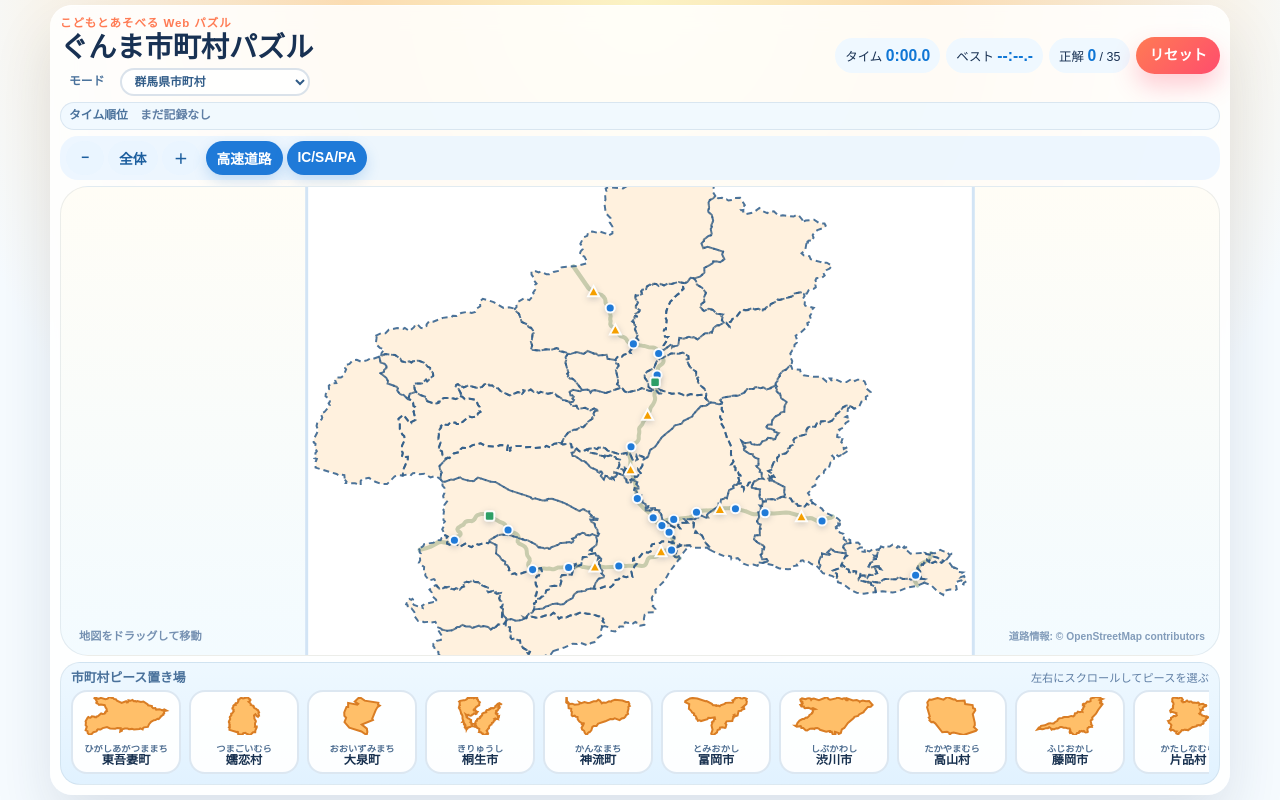
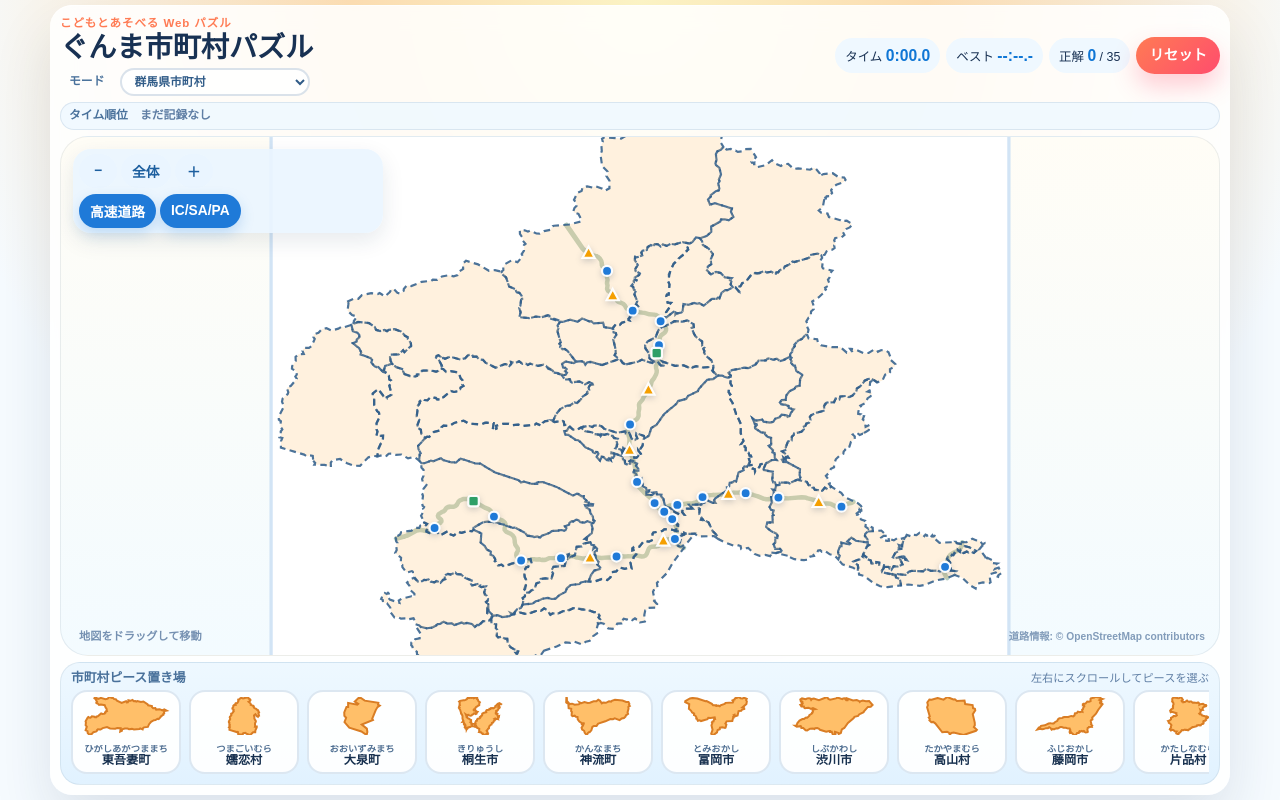
Before and after one commit to fu15mix/gunma-puzzle, a React (Vite) app: page / in a window 1280 px wide. Built offline with nearby package versions, Linux system fonts and the light colour scheme.

Commit message:
Keep map size while wrapping controls

```diff
--- a/src/App.css
+++ b/src/App.css
@@ -218,7 +218,7 @@ h1 {
   min-height: 0;
   min-width: 0;
   display: grid;
-  grid-template-rows: auto minmax(0, 1fr) auto;
+  grid-template-rows: minmax(0, 1fr) auto;
   gap: 8px;
 }
 
@@ -263,16 +263,21 @@ h1 {
 }
 
 .map-controls {
+  position: absolute;
+  top: 12px;
+  left: 12px;
+  z-index: 2;
   display: flex;
   align-items: center;
   flex-wrap: wrap;
   justify-content: flex-start;
   gap: 6px;
-  width: 100%;
+  width: min(310px, calc(100% - 24px));
   margin: 0;
   padding: 5px 6px;
   border-radius: 18px;
-  background: rgba(234, 245, 255, 0.82);
+  background: rgba(234, 245, 255, 0.9);
+  box-shadow: 0 8px 22px rgba(24, 49, 83, 0.1);
 }
 
 .map-control-group {
--- a/src/components/PuzzleBoard.tsx
+++ b/src/components/PuzzleBoard.tsx
@@ -423,6 +423,11 @@ export default function PuzzleBoard({
 
   return (
     <div className="play-area">
+      <div className="map-frame">
+        {note ? <p className="map-note">{note}</p> : null}
+        {visibleOverlays.length > 0 || visiblePois.length > 0 ? (
+          <p className="map-attribution">道路情報: © OpenStreetMap contributors</p>
+        ) : null}
         <div className="map-controls" aria-label="地図表示">
           <div className="map-control-group">
             <button
@@ -466,11 +471,6 @@ export default function PuzzleBoard({
             ) : null}
           </div>
         </div>
-      <div className="map-frame">
-        {note ? <p className="map-note">{note}</p> : null}
-        {visibleOverlays.length > 0 || visiblePois.length > 0 ? (
-          <p className="map-attribution">道路情報: © OpenStreetMap contributors</p>
-        ) : null}
         {viewScale > MIN_VIEW_SCALE ? (
           <p className="map-pan-hint">地図をドラッグして移動</p>
         ) : null}
```
Lines whose indentation alone changed are shown as unchanged.
